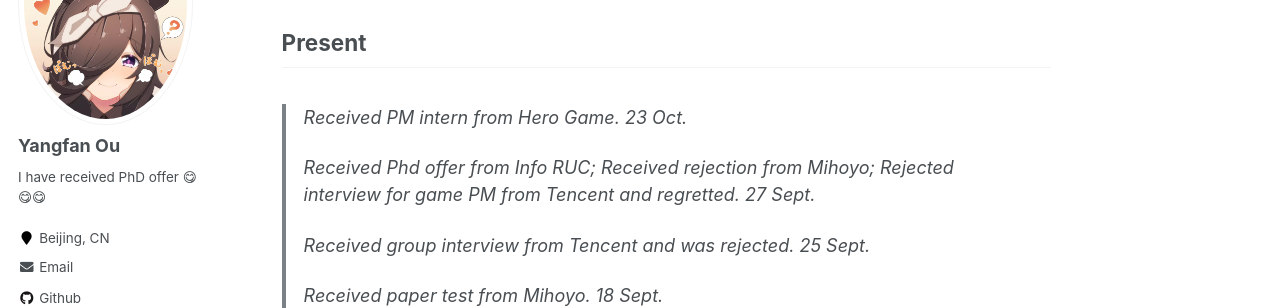
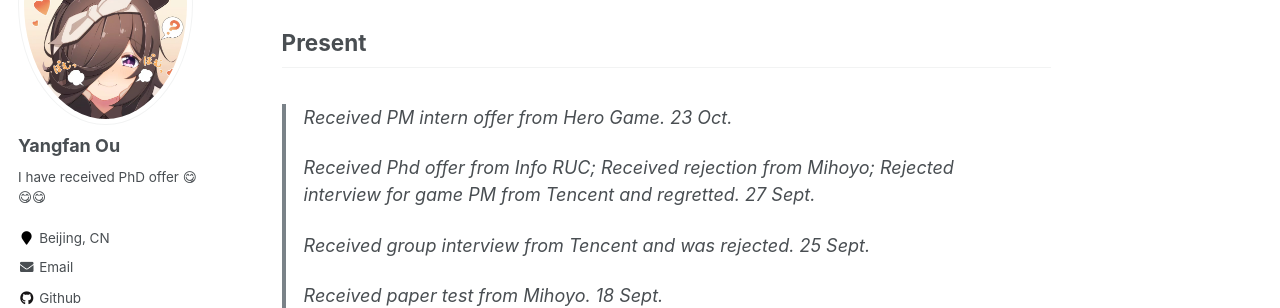
Before and after one commit to gioun/gioun.github.io, a Jekyll site: the page built from _pages/about.md, in a window 1280 px wide and 900 px high, scrolled down 746 px. Shown: the part 153-461 px from the top of the window. Built offline with Jekyll 4.4.1, drawn with Linux system fonts in a browser that asks for light colours.

Commit message:
Update about.md

```diff
--- a/_pages/about.md
+++ b/_pages/about.md
@@ -36,7 +36,8 @@ Projects
 Present
 ------
 
-> Received PM intern from Hero Game. 23 Oct.
+
+> Received PM intern offer from Hero Game. 23 Oct.
 >
 > Received Phd offer from Info RUC; Received rejection from Mihoyo; Rejected interview for game PM from Tencent and regretted. 27 Sept.
 >
```
